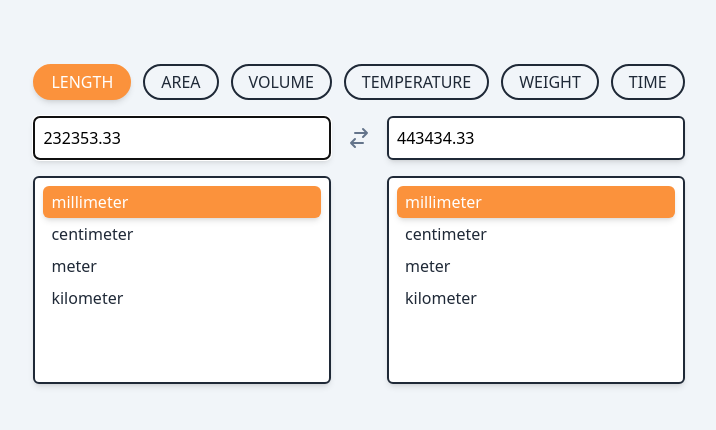
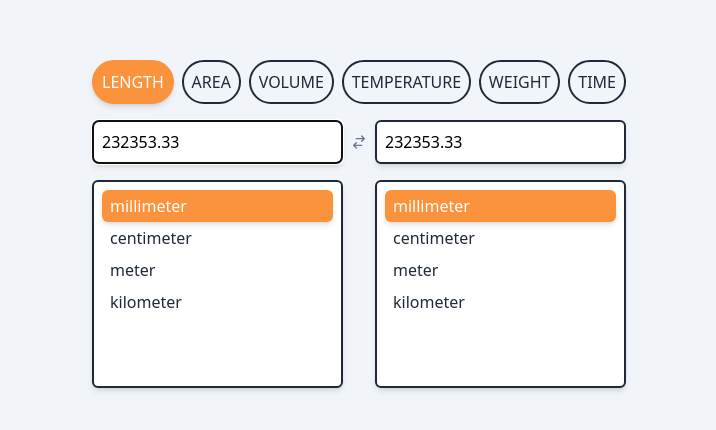
Before and after one commit to merchant-prince/005-pwa-unit-converter, a Vue app: page / in a window 1280 px wide. Shown: the part 176-606 px from the top of the page, without its empty margins (281-997 px from the left). Built offline with nearby package versions, Linux system fonts and the light colour scheme; a web font is replaced by a local one.

Commit message:
fix layout & styles

```diff
--- a/src/App.vue
+++ b/src/App.vue
@@ -24,22 +24,22 @@ const selectedInputUnit = ref(units[selectedCategory.value][0]);
 const selectedOutputUnit = ref(units[selectedCategory.value][0]);
 
 input.value = 232353.33;
-output.value = 443434.33;
+output.value = input.value;
 </script>
 
 <template>
   <main class="w-full h-full grid place-content-center">
-    <article class="space-y-4">
-      <div class="flex space-x-3 mb-4">
+    <article class="space-y-4 p-2">
+      <nav class="flex justify-between">
         <CategorySelector
           v-for="category in categories"
           :key="category"
           v-model="selectedCategory"
           :name="category"
         />
-      </div>
+      </nav>
 
-      <div class="flex space-x-4">
+      <section class="flex space-x-2">
         <input
           v-model.number="input"
           type="number"
@@ -50,7 +50,7 @@ output.value = 443434.33;
         <div class="flex justify-center items-center">
           <svg
             xmlns="http://www.w3.org/2000/svg"
-            class="shrink-0 h-6 w-6 text-slate-500 cursor-pointer"
+            class="h-4 w-4 text-slate-500 cursor-pointer"
             fill="none"
             viewBox="0 0 24 24"
             stroke="currentColor"
@@ -64,14 +64,16 @@ output.value = 443434.33;
           </svg>
         </div>
 
-        <p
+        <input
+          v-model.number="output"
+          type="number"
           class="w-full p-2 border-2 border-gray-800 rounded-md bg-white shadow-md hide-controls"
-        >
-          {{ output }}
-        </p>
-      </div>
+          autofocus
+          readonly
+        />
+      </section>
 
-      <div class="flex space-x-14">
+      <section class="flex space-x-8">
         <UnitSelector
           v-model="selectedInputUnit"
           :units="units[selectedCategory]"
@@ -80,7 +82,7 @@ output.value = 443434.33;
           v-model="selectedOutputUnit"
           :units="units[selectedCategory]"
         />
-      </div>
+      </section>
     </article>
   </main>
 </template>
--- a/src/components/CategorySelector.vue
+++ b/src/components/CategorySelector.vue
@@ -10,8 +10,8 @@ const { name, modelValue } = toRefs(props);
 </script>
 
 <template>
-  <div
-    class="border-2 px-4 py-1 rounded-full cursor-pointer uppercase"
+  <button
+    class="border-2 p-2 rounded-full cursor-pointer uppercase"
     :class="[
       modelValue === name
         ? 'text-white border-orange-400 bg-orange-400 shadow-md'
@@ -19,6 +19,6 @@ const { name, modelValue } = toRefs(props);
     ]"
     @click="emit('update:modelValue', name)"
   >
-    {{ name }}
-  </div>
+    {{ name[0] }}<span class="hidden sm:inline">{{ name.slice(1) }}</span>
+  </button>
 </template>
```
